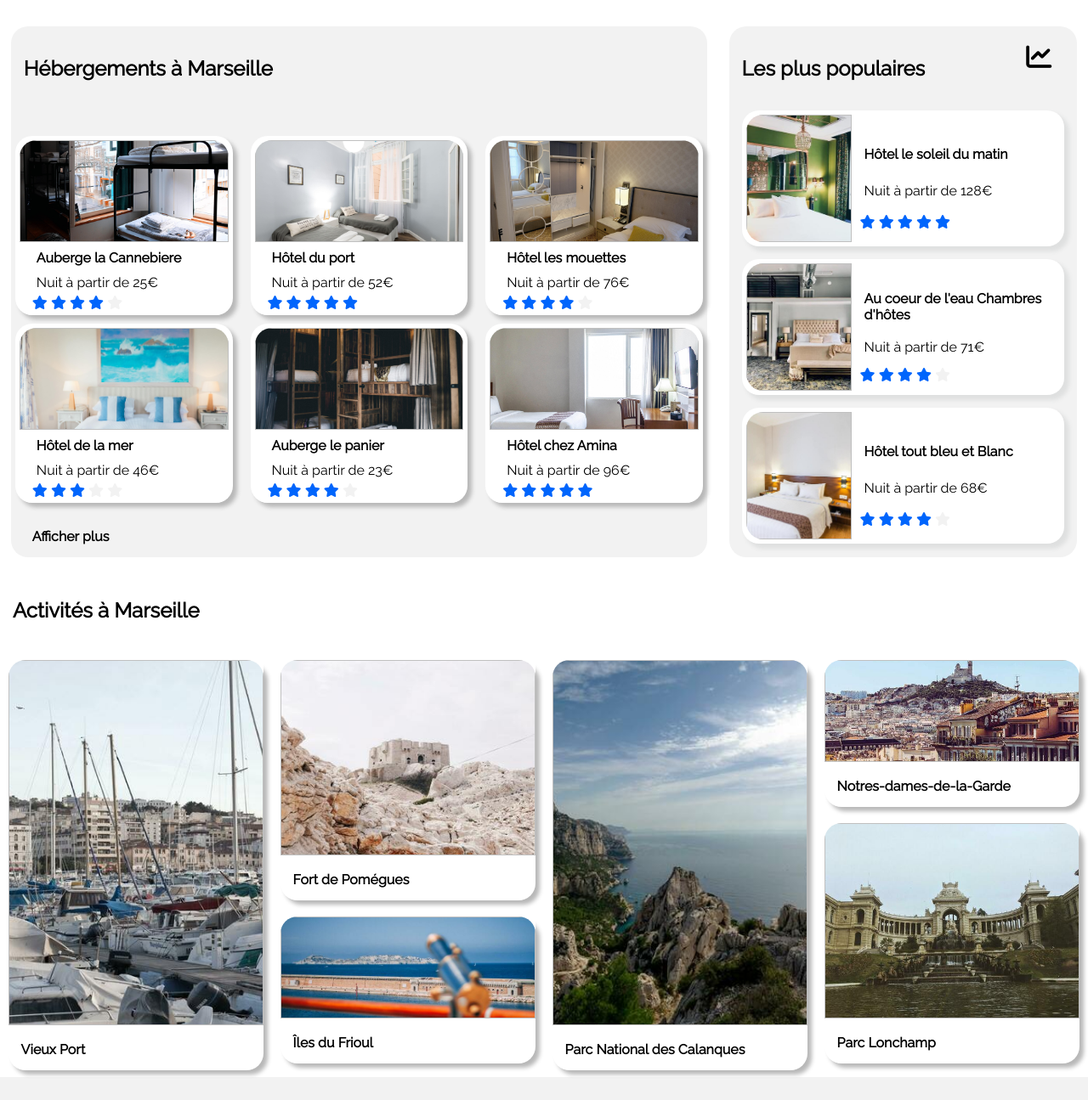
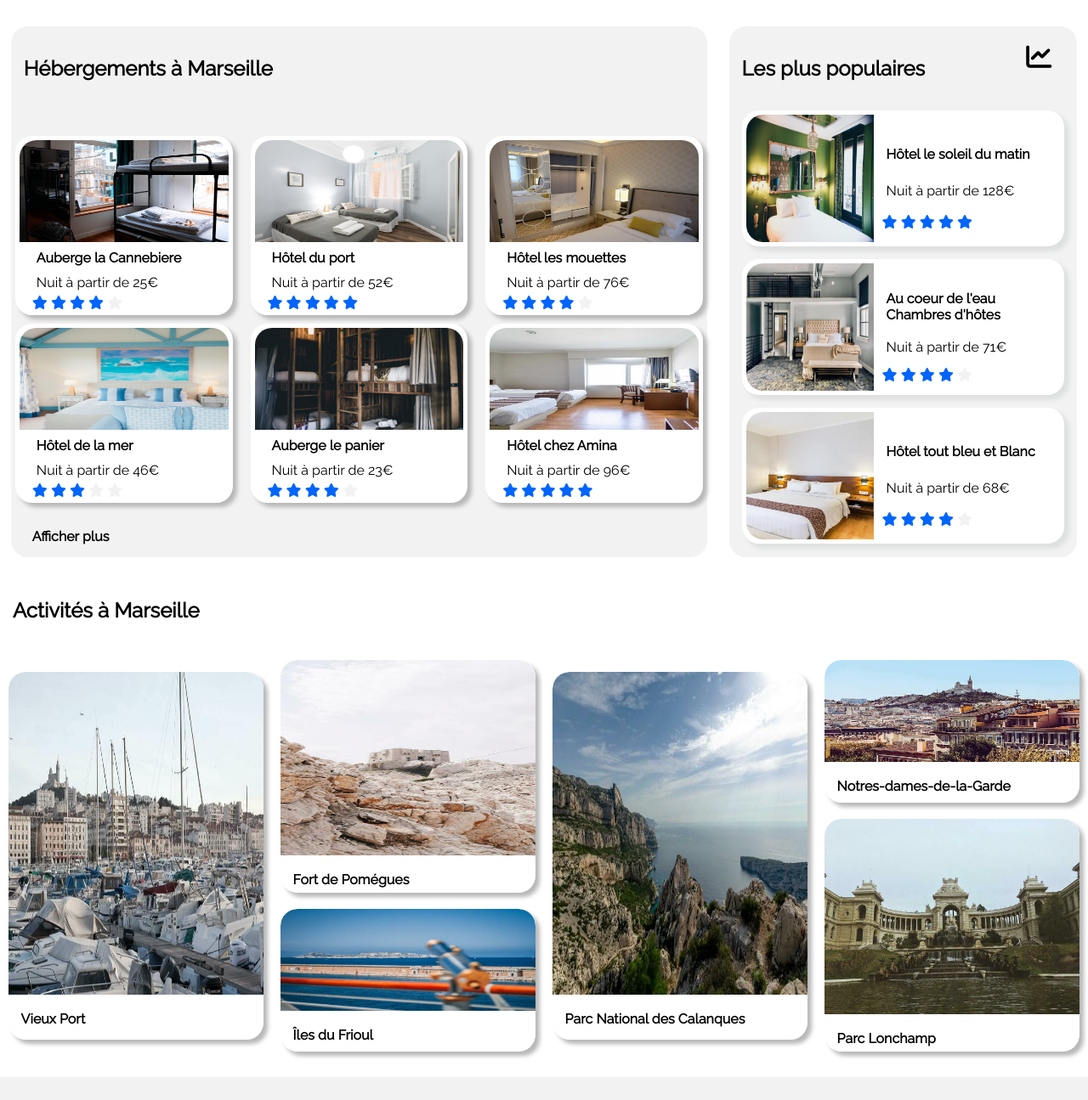
Before and after one commit to Rivstephane/RiviereStephane_2_10082021, a plain HTML site: page index.html in a window 1280 px wide. Shown: the part 420-1715 px from the top of the page at 85% size. Drawn offline with Linux system fonts and the light colour scheme.

Commit message:
debug image src et alt w3

```diff
--- a/css/style.css
+++ b/css/style.css
@@ -230,24 +230,6 @@ main li:hover{
     background-size: cover;
     background-position: center;
 }
-#imghotel1{
-    background:no-repeat url(../img/hebergements/2_large/marcus-loke-WQJvWU_HZFo-unsplash.jpg);
-}
-#imghotel2{
-    background:no-repeat url(../img/hebergements/2_large/fred-kleber-gTbaxaVLvsg-unsplash.jpg);
-}
-#imghotel3{
-    background:no-repeat url(../img/hebergements/2_large/reisetopia-B8WIgxA_PFU-unsplash.jpg);
-}
-#imghotel4{
-    background:no-repeat url(../img/hebergements/2_large/annie-spratt-Eg1qcIitAuA-unsplash.jpg);
-}
-#imghotel5{
-    background:no-repeat url(../img/hebergements/2_large/nicate-lee-kT-ZyaiwBe0-unsplash.jpg);
-}
-#imghotel6{
-    background:no-repeat url(../img/hebergements/2_large/febrian-zakaria-M6S1WvfW68A-unsplash.jpg);
-}
 #hebergementsMarseille ul{
     display: flex;
     flex-wrap: wrap;
@@ -307,6 +289,7 @@ main li:hover{
     padding: 0;
 }
 #pluspopulaires li{
+    overflow: hidden;
     display: flex;
     justify-content:stretch;
     height: 150px;
@@ -320,23 +303,13 @@ main li:hover{
     overflow: hidden;
     display: flex;
     flex:1 1 auto ;
-    min-width: 124px;
-    max-width: 512px;
-    min-height: 150px;
+    width: 150px;
+    height: 150px;
     margin-right: 10px;
     border-top-left-radius: 20px;
     border-bottom-left-radius: 20px;
     background-size: cover;
     background-position: center;
-}
-#imgpopulaires1{
-    background:no-repeat url(../img/hebergements/4_small/emile-guillemot-Bj_rcSC5XfE-unsplash.jpg);
-}
-#imgpopulaires2{
-    background:no-repeat url(../img/hebergements/4_small/aw-creative-VGs8z60yT2c-unsplash.jpg);
-}
-#imgpopulaires3{
-    background:no-repeat url(../img/hebergements/4_small/febrian-zakaria-sjvU0THccQA-unsplash.jpg);
 }
 .hotelpopulaires{
     display: flex;
@@ -370,6 +343,7 @@ main li:hover{
 }
 #zoneactivite img{
     width: 100%;
+    max-height: 380px;
     padding: 0%;
     border-top-left-radius: 20px;
     border-top-right-radius: 20px;
@@ -380,34 +354,29 @@ main li:hover{
 #imgblock1{
     width: 100%;
     height: 430px;
-    background:no-repeat url(../img/activites/4_small/reno-laithienne-QUgJhdY5Fyk-unsplash.jpg);
 }
 #imgblock2{
     width: 100%;
     height: 230px;
-    background:no-repeat url(../img/activites/4_small/paul-hermann-QFTrLdQIRhI-unsplash.jpg);
 }
 #imgblock3{
     width: 100%;
     height: 120px;
-    background:no-repeat url(../img/activites/4_small/kevin-hikari-rV_Qd1l-VXg-unsplash.jpg);
 }
 #imgblock4{
     width: 100%;
     height: 430px;
-    background:no-repeat url(../img/activites/4_small/kilyan-sockalingum-NR8-cBCN3aI-unsplash.jpg);
 }
 #imgblock5{
     width: 100%;
     height: 120px;
-    background:no-repeat url(../img/activites/4_small/florian-wehde-xW9e8gdotxI-unsplash.jpg);
 }
 #imgblock6{
     width: 100%;
     height: 230px;
-    background:no-repeat url(../img/activites/4_small/lena-paulin-wH2-EJoDcV0-unsplash.jpg);
 }
 .block li{
+    overflow: hidden;
     display: block;
     margin: 3%;
     box-shadow: 5px 5px 5px #b8b8b8;
@@ -516,9 +485,9 @@ footer div{
     }
     #zoneactivite ul {
         display: flex;
+        flex-wrap: wrap;
         width: 100%;
         height: auto;
-        flex-wrap: wrap;
         align-items: center;
         padding: 0;
     }
@@ -528,20 +497,21 @@ footer div{
         height: 150px;
         border-top-left-radius: 20px;
         border-top-right-radius: 20px;
-        background-size: cover;
-        background-position: center;
     }
 
     .block {
-        display: flex;
-        flex-direction: column;
-        justify-content: space-around;
-        align-items: initial;
-        width: 100%;
-        height: 100%;
+        display:contents;
+        padding: 0;
+        margin: 0;
     }
 
     .block li {
+        display: flex;
+        flex-direction: column;
+        align-items: initial;
+        width: 98%;
+        height: 100%;
+        justify-content: space-around;
         margin: 2%;
         padding: 0;
     }
--- a/index.html
+++ b/index.html
@@ -66,8 +66,8 @@
             <i class="fa fa-solid fa-info fa-lg"></i>
             <p>Plus de 500 logements sont disponible dans cette ville</p>
         </div>
-<!--            Zone resultat de la recherche           -->
             <div id="block">
+    <!--            Zone resultat de la recherche           -->
                 <section id="hebergementsMarseille">
                     <div class="titrehebergement">
                         <h2>Hébergements à Marseille</h2>
@@ -75,7 +75,7 @@
                     <ul>
                         <li>
                             <div >
-                               <img id="imghotel1" class="imagerecherche">
+                               <img class="imagerecherche" src="img/hebergements/2_large/marcus-loke-WQJvWU_HZFo-unsplash.jpg" alt="chambres type chez Auberge la Cannebiere">
                             </div>
                             <div class="hotelhebergements">
                                 <div class="titres">Auberge la Cannebiere</div>
@@ -89,7 +89,7 @@
                         </li>
                         <li>
                             <div >
-                               <img id="imghotel2" class="imagerecherche">
+                               <img class="imagerecherche" src="img/hebergements/2_large/fred-kleber-gTbaxaVLvsg-unsplash.jpg" alt="chambres type chez Hôtel du port">
                             </div>
                             <div class="hotelhebergements">
                                 <div class="titres">Hôtel du port</div>
@@ -103,7 +103,7 @@
                         </li>
                         <li>
                             <div>
-                               <img id="imghotel3" class="imagerecherche">
+                               <img class="imagerecherche" src="img/hebergements/2_large/reisetopia-B8WIgxA_PFU-unsplash.jpg" alt="chambres type chez Hôtel les mouettes">
                             </div>
                             <div class="hotelhebergements">
                                 <div class="titres">Hôtel les mouettes</div>
@@ -117,7 +117,7 @@
                         </li>
                         <li>
                             <div>
-                               <img id="imghotel4" class="imagerecherche">
+                               <img class="imagerecherche" src="img/hebergements/2_large/annie-spratt-Eg1qcIitAuA-unsplash.jpg" alt="chambres type chez Hôtel de la mer">
                             </div>
                             <div class="hotelhebergements">
                                 <div class="titres">Hôtel de la mer</div>
@@ -131,7 +131,7 @@
                         </li>
                         <li>
                             <div>
-                               <img id="imghotel5" class="imagerecherche">
+                               <img class="imagerecherche" src="img/hebergements/2_large/nicate-lee-kT-ZyaiwBe0-unsplash.jpg" alt="chambres type chez Auberge le panier">
                             </div>
                             <div class="hotelhebergements">
                                 <div class="titres">Auberge le panier</div>
@@ -145,7 +145,7 @@
                         </li>
                         <li>
                             <div>
-                               <img id="imghotel6" class="imagerecherche">
+                               <img class="imagerecherche" src="img/hebergements/2_large/febrian-zakaria-M6S1WvfW68A-unsplash.jpg" alt="chambres type chez Hôtel chez Amina">
                             </div>
                             <div class="hotelhebergements">
                                 <div class="titres">Hôtel chez Amina</div>
@@ -170,7 +170,7 @@
                     <ul>
                         <li>
                             <div>
-                                <img id="imgpopulaires1">
+                                <img src="img/hebergements/4_small/emile-guillemot-Bj_rcSC5XfE-unsplash.jpg" alt="chambres type chez Hôtel le soleil du matin">
                             </div>
                             <div class="hotelpopulaires">
                                 <div class="titres">Hôtel le soleil du matin</div>
@@ -186,7 +186,7 @@
                         </li>
                         <li>
                             <div>
-                                <img id="imgpopulaires2">
+                                <img src="img/hebergements/4_small/aw-creative-VGs8z60yT2c-unsplash.jpg" alt="chambres type chez Au coeur de l'eau">
                             </div>
                             <div class="hotelpopulaires">
                                 <div class="titres">Au coeur de l'eau Chambres d'hôtes</div>
@@ -202,7 +202,7 @@
                         </li>
                         <li>
                             <div>
-                                <img id="imgpopulaires3">
+                                <img src="img/hebergements/4_small/febrian-zakaria-sjvU0THccQA-unsplash.jpg" alt="chambres type chez Hôtel tout bleu et Blanc">
                             </div>
                             <div class="hotelpopulaires">
                                 <div class="titres">Hôtel tout bleu et Blanc</div>
@@ -228,7 +228,7 @@
                             <li>
                                 <a class="block1" href="#">
                                     <div class="activitezonerechercher">
-                                        <img id="imgblock1" class="imgactivites">
+                                        <img id="imgblock1" class="imgactivites" src="img/activites/4_small/reno-laithienne-QUgJhdY5Fyk-unsplash.jpg"alt="vieux port">
                                     </div>
                                     <div class="titres">Vieux Port</div>
                                 </a>
@@ -238,7 +238,7 @@
                             <li>
                                 <a href="#">
                                     <div class="activitezonerechercher">
-                                        <img id="imgblock2" class="imgactivites">
+                                        <img id="imgblock2" class="imgactivites" src="img/activites/4_small/paul-hermann-QFTrLdQIRhI-unsplash.jpg"alt="Fort de Pomégues">
                                         </div>
                                     <div class="titres">Fort de Pomégues</div>
                                 </a>
@@ -246,7 +246,7 @@
                             <li>
                                 <a href="#">
                                     <div class="activitezonerechercher">
-                                        <img id="imgblock3" class="imgactivites">
+                                        <img id="imgblock3" class="imgactivites" src="img/activites/4_small/kevin-hikari-rV_Qd1l-VXg-unsplash.jpg"alt="Îles du Frioul">
                                     </div>
                                     <div class="titres">Îles du Frioul</div>
                                 </a>
@@ -256,7 +256,7 @@
                             <li>
                                 <a class="block1" href="#">
                                     <div class="activitezonerechercher">
-                                        <img id="imgblock4" class="imgactivites">
+                                        <img id="imgblock4" class="imgactivites" src="img/activites/4_small/kilyan-sockalingum-NR8-cBCN3aI-unsplash.jpg"alt="Parc National des Calanques">
                                     </div>
                                     <div class="titres">Parc National des Calanques</div>
                                 </a>
@@ -266,7 +266,7 @@
                             <li>
                                 <a href="#">
                                     <div class="activitezonerechercher">
-                                        <img id="imgblock5" class="imgactivites">
+                                        <img id="imgblock5" class="imgactivites" src="img/activites/4_small/florian-wehde-xW9e8gdotxI-unsplash.jpg"alt="Notres-dames-de-la-Garde">
                                     </div>
                                     <div class="titres">Notres-dames-de-la-Garde</div>
                                 </a>
@@ -274,7 +274,7 @@
                             <li>
                                 <a href="#">
                                     <div class="activitezonerechercher">
-                                        <img id="imgblock6" class="imgactivites">
+                                        <img id="imgblock6" class="imgactivites" src="img/activites/4_small/lena-paulin-wH2-EJoDcV0-unsplash.jpg" alt="Parc Lonchamp">
                                     </div>
                                     <div class="titres">Parc Lonchamp</div>
                                 </a>
```
